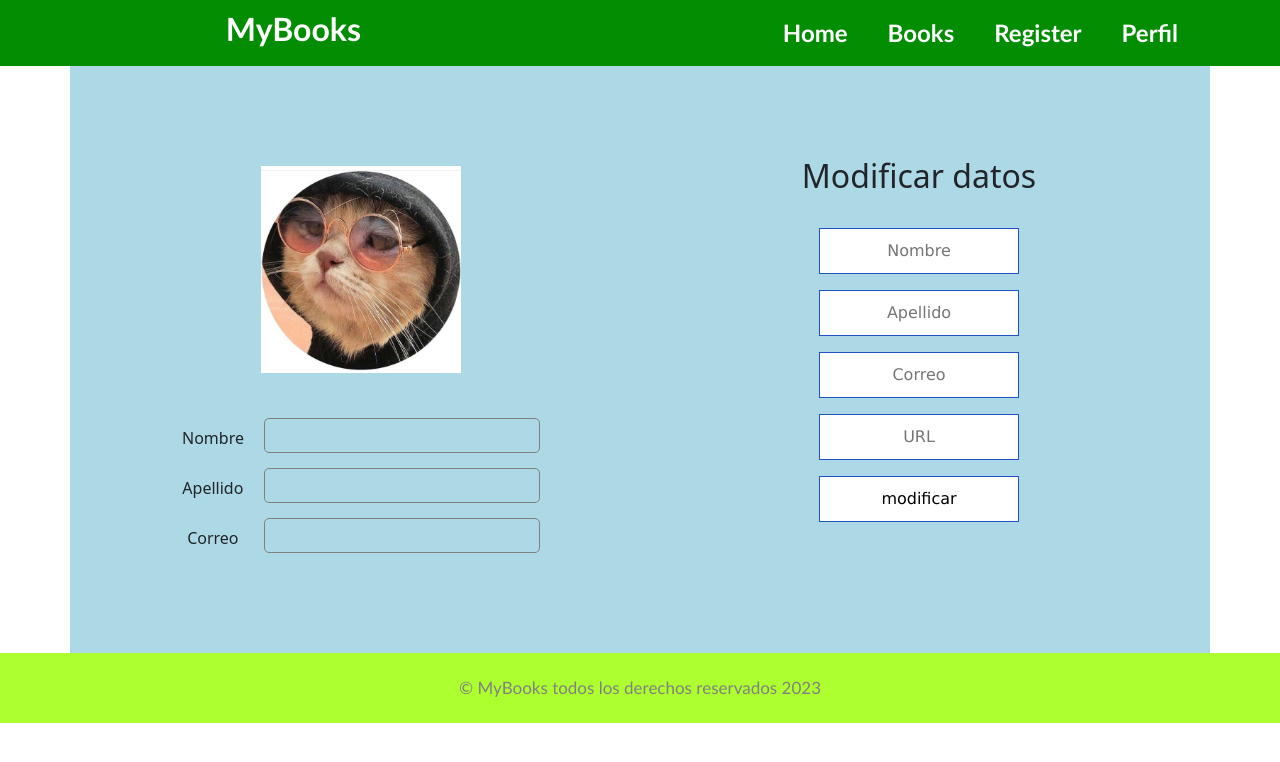
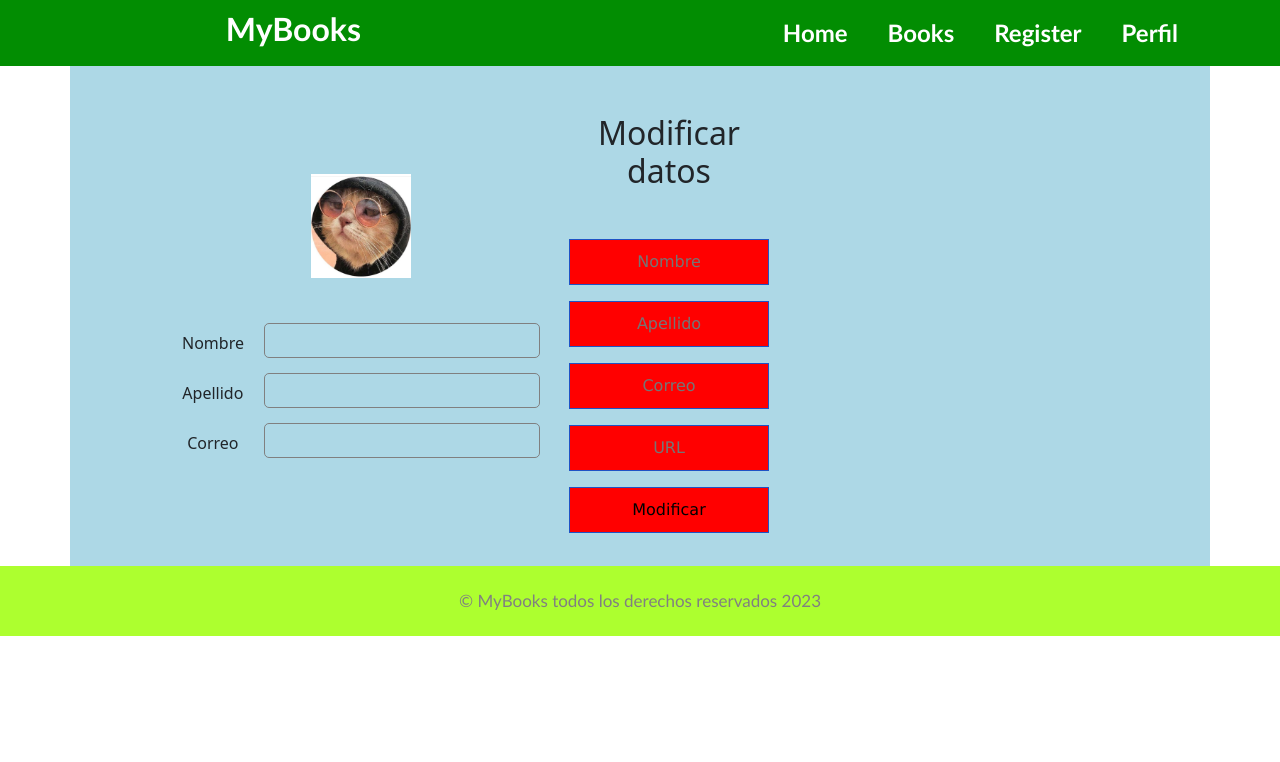
Before and after one commit to DenisPaola/retosAngular, an Angular app: page /profile in a window 1280 px wide. Shown: the top 762 px of the page. Built offline with nearby package versions, Linux system fonts and the light colour scheme.

Commit message:
retos angular tema4

```diff
--- a/src/app/app.module.ts
+++ b/src/app/app.module.ts
@@ -11,6 +11,7 @@ import { RegisterComponent } from './pages/register/register.component';
 import { ProfileComponent } from './pages/profile/profile.component';
 import { BooksComponent } from './pages/books/books.component';
 import { BookIdPipe } from './book-id.pipe';
+import { CardComponent } from './component/card/card.component';
 
 
 
@@ -24,7 +25,8 @@ import { BookIdPipe } from './book-id.pipe';
     RegisterComponent,
     ProfileComponent,
     BooksComponent,
-    BookIdPipe
+    BookIdPipe,
+    CardComponent
 
 
   ],
--- /dev/null
+++ b/src/app/component/card/card.component.css
@@ -0,0 +1,56 @@
+.container-books{
+    display: flex;
+    flex-direction: row;
+    justify-content: center;
+}
+
+.card{
+    width: 250px;
+    margin-right: 40px;
+    /* padding-left: 10px;
+    padding-right: 10px;  */
+}
+
+.photo{
+    width: 100%;
+    height: 150px;
+}
+
+.line{
+    border:1px solid grey;
+}
+
+.other-text{
+    font-size: 15px;
+}
+
+.price{
+    text-align: center;
+    padding-top: 15px;
+}
+
+
+.title{
+  color: green;
+  font-size: 20px;
+}
+
+.even{
+    background-color: green;
+}
+
+.odd{
+    background-color: grey;
+}
+
+.form_books{
+    padding-top: 40px;
+    display: flex;
+    flex-direction: column;
+    align-items: center;
+}
+
+.campo{
+    width: 150px;
+    margin-top: 15px;
+}
--- /dev/null
+++ b/src/app/component/card/card.component.html
@@ -0,0 +1,11 @@
+<div class="card">
+    <div class="bt-remove"><button (click)="eliminarBook(book.id_book)">X</button></div>
+    <div class="photo"><img src="{{book.photo}}"></div>
+    <div class="other-text">{{book.type}}</div>
+    <div class="line"></div>
+    <div class="title">{{book.title}}</div>
+    <div class="other-text">Autor: {{book.author}}</div>
+    <div class="other-text">Ref: {{book | bookId}}</div>
+    <div class="price">{{book.price}}€</div>
+    <button [ngClass]="{even: index%2===0, odd: index%2 !== 0}">Comprar</button>
+</div>
--- /dev/null
+++ b/src/app/component/card/card.component.ts
@@ -0,0 +1,25 @@
+import { Component, EventEmitter, Input, Output } from '@angular/core';
+import { Book } from 'src/app/models/book';
+
+@Component({
+  selector: 'app-card',
+  templateUrl: './card.component.html',
+  styleUrls: ['./card.component.css']
+})
+export class CardComponent {
+
+  @Input() book: Book;
+  @Input() index: number;
+
+  @Output() eventRemoveBook = new EventEmitter<number>();
+
+  constructor() {
+    this.index = 1;
+    this.book = new Book();
+  }
+
+  eliminarBook(id_book: number) {
+    debugger;
+    this.eventRemoveBook.emit(id_book);
+  }
+}
--- a/src/app/models/user.ts
+++ b/src/app/models/user.ts
@@ -21,6 +21,5 @@ export class User {
         this.photo = photo;
         this.password = password;
 
-
     }
 }
--- a/src/app/pages/books/books.component.css
+++ b/src/app/pages/books/books.component.css
@@ -2,45 +2,6 @@
     display: flex;
     flex-direction: row;
     justify-content: center;
-}
-
-.card{
-    width: 20%;
-    margin-right: 40px;
-    /* padding-left: 10px;
-    padding-right: 10px;  */
-}
-
-.photo{
-    width: 100%;
-    height: 150px;
-}
-
-.line{
-    border:1px solid grey;
-}
-
-.other-text{
-    font-size: 15px;
-}
-
-.price{
-    text-align: center;
-    padding-top: 15px;
-}
-
-
-.title{
-  color: green;
-  font-size: 20px;
-}
-
-.even{
-    background-color: green;
-}
-
-.odd{
-    background-color: grey;
 }
 
 .form_books{
--- a/src/app/pages/books/books.component.html
+++ b/src/app/pages/books/books.component.html
@@ -1,18 +1,9 @@
+<div *ngIf="arrayBooks.length === 0">No hay libros</div>
+
 <div class="container-books" *ngIf="arrayBooks.length > 0">
-    <div class="card" *ngFor="let book of arrayBooks; let index= index">
-        <!--<div *ngIf="index % 3 === 0">-->
-            <div class="photo"><img src="{{book.photo}}"></div>
-            <div class="other-text">{{book.type}}</div>
-            <div class="line"></div>
-            <div class="title">{{book.title}}</div>
-            <div class="other-text">Autor: {{book.author}}</div>
-            <div class="other-text">Ref: {{book | bookId}}</div>
-            <div class="price">{{book.price}}€</div>
-            <button [ngClass]="{even: index%2===0, odd: index%2 !== 0}">Comprar</button>
-       <!-- </div> -->
-    </div>
+    <app-card *ngFor="let book of arrayBooks; let index= index" [book]="book" [index]="index" (eventRemoveBook)="removeBook($event)"></app-card>
 </div>
-<div *ngIf="arrayBooks.length === 0">No hay libros</div>
+
 <div>
     <form class="form_books">
         <h2>Registrate</h2>
@@ -22,6 +13,7 @@
         <input class="controls" type="text" name="author" id="author" placeholder="Author" class="campo" #author>
         <input class="controls" type="number" name="price" id="price" placeholder="Price" class="campo" #price>
         <input class="controls" type="text" name="photo" id="photo" placeholder="Photo" class="campo" #photo>
-        <input class="btn-add-book" type="button" value="Add Book"(click)="newBook(idbook, title, type, author, price, photo)">
+        <input class="btn-add-book" type="button" value="Add Book"
+            (click)="newBook(idbook, title, type, author, price, photo)">
     </form>
 </div>
--- a/src/app/pages/books/books.component.ts
+++ b/src/app/pages/books/books.component.ts
@@ -36,4 +36,19 @@ export class BooksComponent {
       parseFloat(price.value),
       photo.value));
   }
+
+  removeBook(bookId: number){
+    debugger;
+    let pos = -1;
+    this.arrayBooks.forEach((book, index) => {
+      if(book.id_book === bookId){
+        pos = index;
+      }
+    });
+
+    debugger;
+    if(pos !== -1){
+      this.arrayBooks.splice(pos, 1);
+    }
+  }
 }
--- a/src/app/pages/profile/profile.component.css
+++ b/src/app/pages/profile/profile.component.css
@@ -21,7 +21,7 @@
 }
 
 .photo img{
-    width:200px;
+    width:100px;
 }
 
 .container-info{
@@ -49,13 +49,14 @@
     display:flex;
     flex-direction: column;
     align-items: center;
+    padding-right: 500px;
 }
 
 .form-data input {
     width:200px;
-    background: white;
+    background: red;
     padding: 10px;
-    margin-bottom: 16px;
+    margin-top: 16px;
     border: 1px solid #1f53c5;
     font-family: Verdana, Geneva, Tahoma, sans-serif;
     font-size: 16px;
@@ -64,6 +65,7 @@
     flex-direction: column;
     align-items: center;
     justify-content: center;
+
 }
 
 .form-data input button{
--- a/src/app/pages/profile/profile.component.html
+++ b/src/app/pages/profile/profile.component.html
@@ -28,6 +28,6 @@
         <input class="controls" type="text" name="apellido" id="apellido" placeholder="Apellido" class="campo" #apellido>
         <input class="controls" type="text" name="correo" id="correo" placeholder="Correo" class="campo" #correo>
         <input class="controls" type="text" name="url" id="url" placeholder="URL" class="campo" #url>
-        <input class="btn-registrarse" type="button" value="modificar" (click)="modificar(nombre, apellido, correo, url)">
+        <input class="btn-registrarse" type="button" value="Modificar" (click)="modificar(nombre, apellido, correo, url)">
     </div>
 </div>
```
Also changed, not shown: 2 other files (tests, documents, lock files or other folders).
